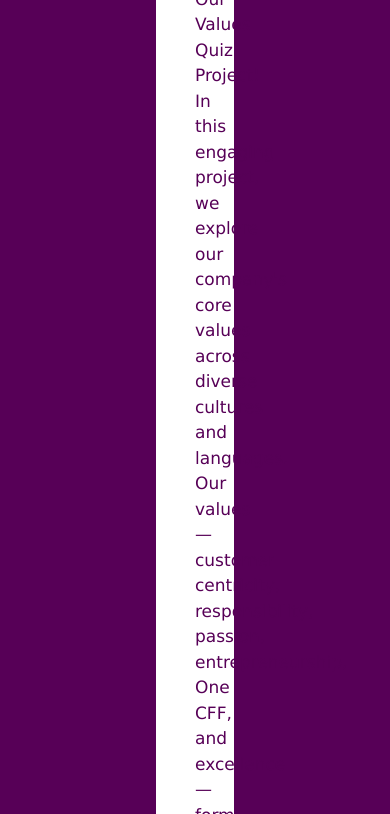
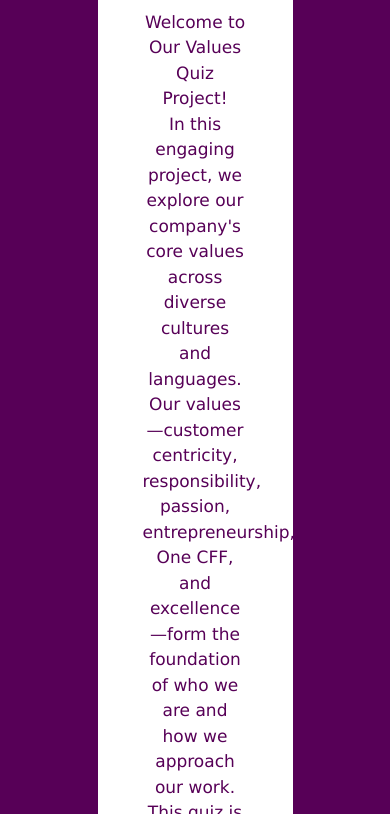
Before and after one commit to it0na72/CFF-Values-Quiz, a plain HTML site: page index.html in a window 390 px wide. Shown: the part 286-1100 px from the top of the page. Drawn offline with Linux system fonts and the light colour scheme.

Commit message:
more media queries

```diff
--- a/styles.css
+++ b/styles.css
@@ -31,9 +31,8 @@ footer a {
 }
 
 .app {
-  background: #fff;
-  width: 91%;
-  max-width: 600px;
+  background: #ffffff;
+  width: 50%;
   margin: 100px auto 0;
   border-radius: 10px;
   padding: 30px;
@@ -123,11 +122,7 @@ footer a {
 /*Mobile Devices */
 @media only screen and (max-width: 600px) {
   .app {
-    width: 20%;
-    height: 20%; /* Set height to 100% of viewport height */
-    margin: 0 auto; /* Center the content horizontally */
-    border-radius: 0;
-    box-sizing: border-box; /* Ensure padding is included in width calculation */
+    height: 90%; /* Set height to 100% of viewport height */
   }
 
   .app h1 {
@@ -137,7 +132,7 @@ footer a {
 
   .quiz {
     width: 100%; /* Stretch the quiz to fit the screen */
-    height: 100%; /* Set height to 100% of viewport height */
+    height: 130%; /* Set height to 100% of viewport height */
     padding: 15px; /* Add padding for better readability on small screens */
     box-sizing: border-box; /* Ensure padding is included in width calculation */
   }
```
Also changed, not shown: index.html (+0 -2 lines).
